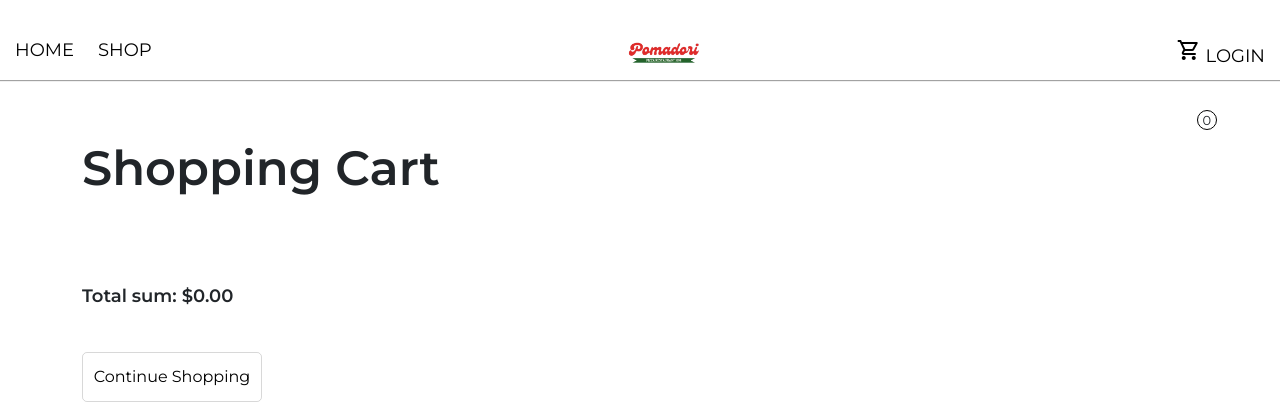
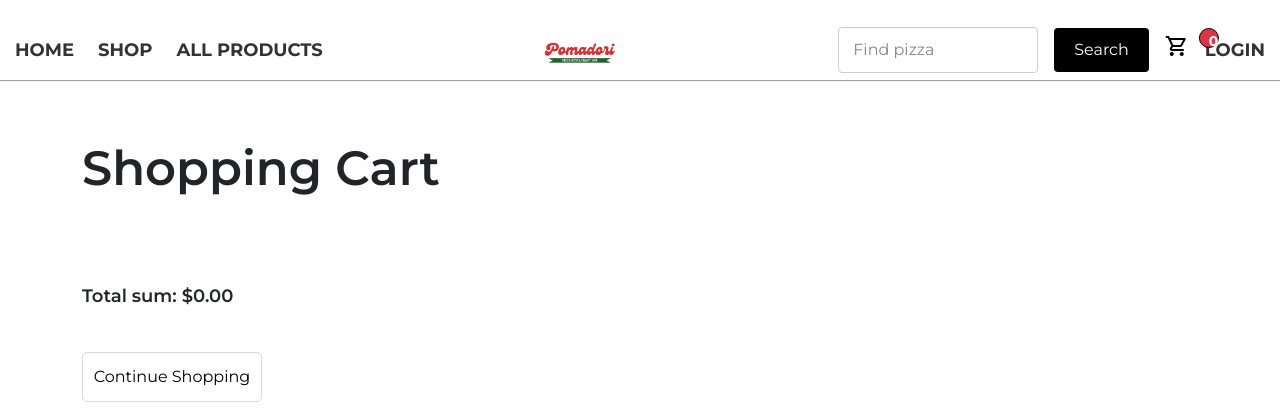
Before and after one commit to sixoper77/PizzaShop, a Django app: page /cart/ in a window 1280 px wide. Shown: the top 420 px of the page. Run offline with Django 5.2, Linux system fonts and the light colour scheme; some libraries are stand-ins or nearby versions.

Commit message:
updated design and the cart is ready

```diff
--- a/app2/cart/templates/cart/detail.html
+++ b/app2/cart/templates/cart/detail.html
@@ -47,7 +47,7 @@
         <div class="cart-buttons d-flex gap-3">
             <a href="/shop" class="cart-btn">Continue Shopping</a>
             {% with cart_quantity=cart|length %}
-                {% if cart_quantity > 0 %}
+                {% if cart_quantity > y0 %}
                     <a href="" class="cart-btn">Checkout</a>
                 {% endif %}
             {% endwith %}
--- a/app2/main/static/css/base.css
+++ b/app2/main/static/css/base.css
@@ -115,23 +115,6 @@ h5{
     margin-top: -10px;
 }
 
-.home-btn{
-    display: flex;
-    align-items: center;
-    justify-content: center;
-    width: 180px;
-    height: 50px;
-    border: 1px solid #00000027 ;
-    border-radius: 5px;
-    transition: all 0.4s ease;
-    z-index: 2;
-}
-
-/* .subtitle{
-    position: absolute;
-    bottom: 0%;
-    left: 44.5%;
-} */
 
 .detail-image{
     width: 400px;
@@ -379,3 +362,99 @@ h5{
 .total{
     margin:50px 0 25px 0;
 }
+.material-textfield {
+    position: relative;
+    width: 200px;
+}
+
+.material-textfield input {
+    width: 100%;
+    padding: 10px;
+    border: 1px solid #ccc;
+    border-radius: 4px;
+    outline: none;
+    font-size: 16px;
+    transition: all 0.3s ease;
+    background: transparent;
+}
+
+.material-textfield label {
+    position: absolute;
+    top: 50%;
+    left: 10px;
+    transform: translateY(-50%);
+    font-size: 16px;
+    color: #888;
+    transition: all 0.3s ease;
+    pointer-events: none;
+    background: white;
+    padding: 0 5px;
+}
+
+.material-textfield input:focus,
+.material-textfield input:not(:placeholder-shown) {
+    border-color: #6200ea;
+}
+
+.material-textfield input:focus + label,
+.material-textfield input:not(:placeholder-shown) + label {
+    top: 0;
+    font-size: 12px;
+    color: #6200ea;
+}
+
+.header-profile {
+    display: flex;
+    align-items: center;
+    gap: 15px;
+}
+
+.cart-link {
+    text-decoration: none;
+    color: #000;
+    font-size: 20px;
+}
+
+.nav-a {
+    text-decoration: none;
+    font-weight: bold;
+    color: #333;
+    transition: color 0.3s;
+}
+
+/* .nav-a:hover {
+    color: #6200ea;
+}
+.home-btn:hover {
+    color: #6200ea;
+} */
+
+.home-btn{
+    text-decoration: none;
+    font-weight: bold;
+    color: #333;
+    transition: color 0.3s;
+}
+
+
+.material-button {
+    background-color: black;
+    color: white;
+    border: none;
+    padding: 10px 20px;
+    font-size: 16px;
+    border-radius: 4px;
+    cursor: pointer;
+    transition: background 0.3s ease;
+}
+
+.material-button:hover {
+    background-color: #333;
+}
+
+.cart_quantity {
+    display: block;
+    text-align: center;
+    font-size: 14px;
+    margin-top: 4px;
+}
--- a/app2/main/templates/main/base.html
+++ b/app2/main/templates/main/base.html
@@ -20,25 +20,33 @@
                 <ul class="header-list d-flex gap-4 m-0">
                     <li><a href="#" class="nav-a">Home</a></li>
                     <li><a href="#" class="nav-a">Shop</a></li>
+                    <li><a href="#" class="nav-a">All products</a></li>
                 </ul>
             </nav>
             <div class="header-logo">
                 <a href="#"><img src="{% static 'img/pizza_logo.png' %}" alt="Pizza Logo" class="pizza-logo"></a>
             </div>
-            <div class="header-profile pt-2">
+            <div class="header-profile d-flex align-items-center gap-3">
+                <div class="material-textfield">
+                    <input type="text" placeholder=" " required>
+                    <label>Find pizza</label>
+                </div>
+                <button class="material-button">Search</button>
+                <div class="cart-container d-flex align-items-center position-relative">
                     <a href="{% url 'cart:cart_detail' %}" class="cart-link">
                         <span class="material-icons-outlined">shopping_cart</span>
                     </a>
-                <a href="#" class="nav-a">LOGIN</a>
-                <p class="cart_quantity">
+                    <p class="cart_quantity position-absolute top-0 start-100 translate-middle badge rounded-pill bg-danger">
                         {% with cart_quantity=cart|length %}
                             {% if cart_quantity > 0 %}
-                            {{cart_quantity}}
+                                {{ cart_quantity }}
                             {% else %}
                                 0
                             {% endif %}
                         {% endwith %}
                     </p>
+                </div>
+                <a href="#" class="nav-a">LOGIN</a>
             </div>
         </div>
     </header>
--- a/app2/main/templates/main/index.html
+++ b/app2/main/templates/main/index.html
@@ -6,7 +6,7 @@
 {% block content %}
 <section class="home d-flex flex-column">
     <div class="home-title d-flex flex-column align-items-center">
-        <a href="#" class="home-btn mt-4">All Products</a>
+        {% comment %} <a href="#" class="home-btn mt-4">All Products</a> {% endcomment %}
 
     </div>
     <div class="home-recomendation">
```
Also changed, not shown: app2/db.sqlite3. Lines whose indentation alone changed are shown as unchanged.
